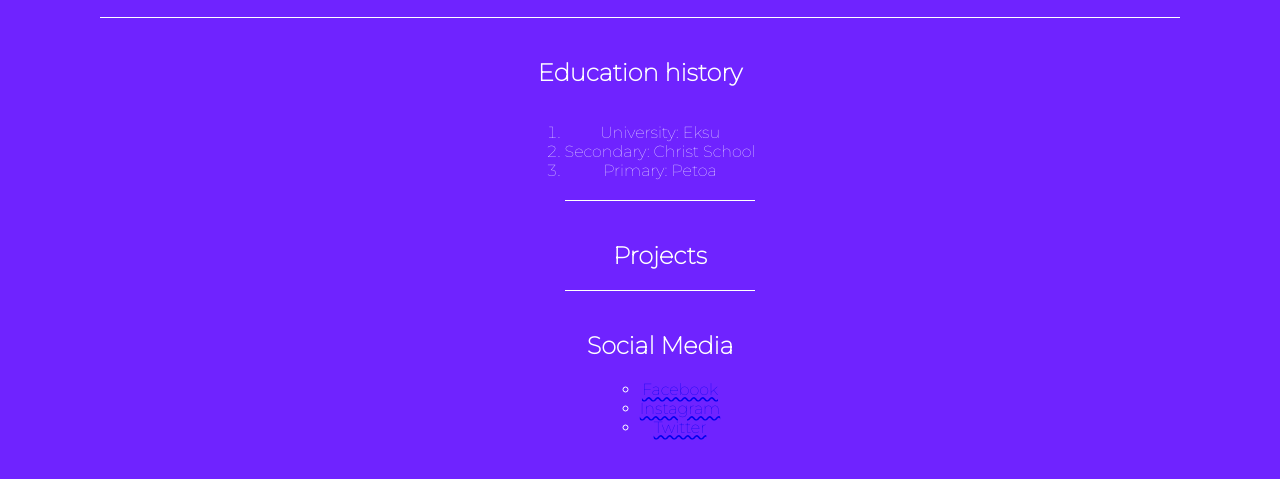
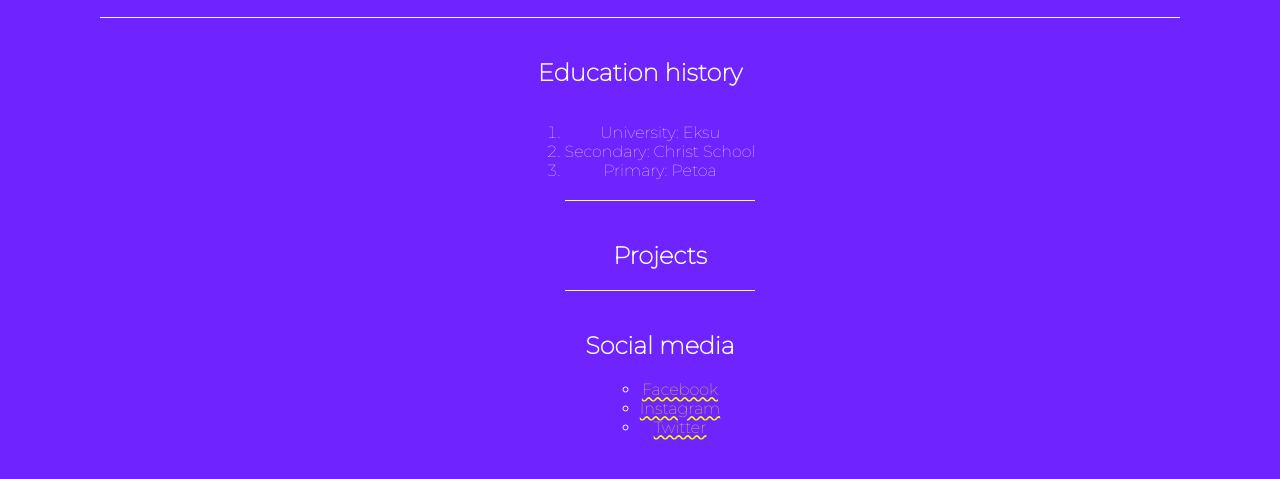
Before and after one commit to iamtoxima/lorem, a plain HTML site: page index.html in a window 1280 px wide. Shown: the part 187-666 px from the top of the page. Drawn offline with Linux system fonts and the light colour scheme.

Commit message:
edit index

```diff
--- a/index.html
+++ b/index.html
@@ -20,7 +20,7 @@
       <h2>Projects</h2>
       <div id="projects">
         </div>
-        <h2>Social Media</h2>
+        <h2>Social media</h2>
         <div id="social">
      <ul>
       <li><a class="social-media-links" href="https://www.facebook.com">Facebook</a></li>
--- a/styles.css
+++ b/styles.css
@@ -20,7 +20,7 @@ h2{
     color: aqua;
 }
 .social-media-links {
-    color: rgb(94, 94, 92), 94, 92);
+    color: yellow;
 }
 ul,ol{
 display: inline-block;
```
